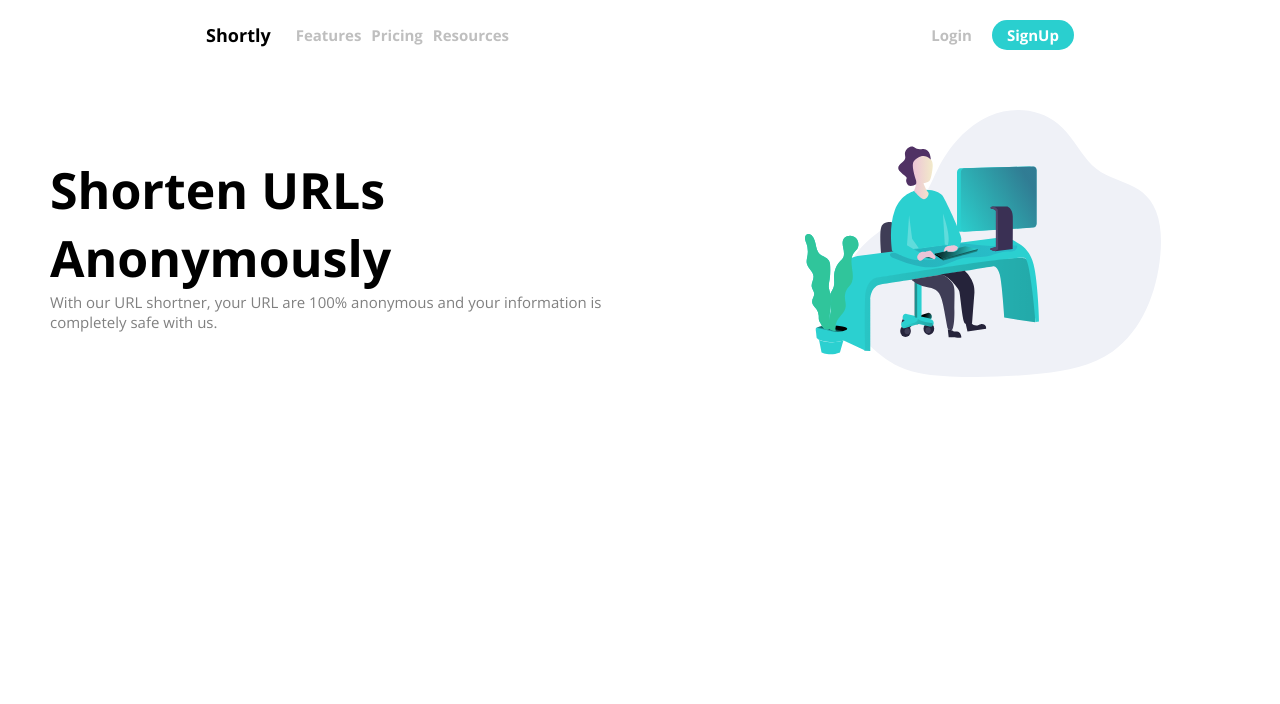
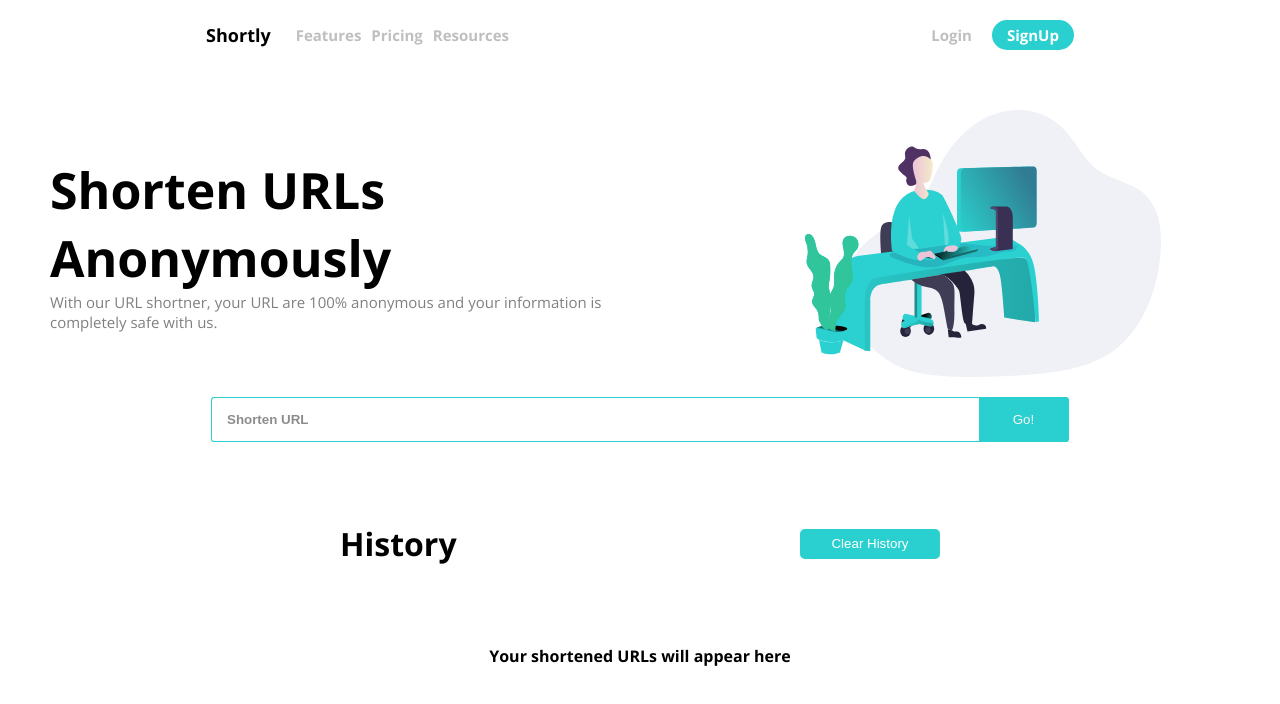
Before and after one commit to siddxharth/url-shortner, a React (Create React App) app: page / in a window 1280 px wide. Shown: the top 704 px of the page. Built offline with nearby package versions, Linux system fonts and the light colour scheme.

Commit message:
Update App.jsx

```diff
--- a/src/App.jsx
+++ b/src/App.jsx
@@ -8,7 +8,7 @@ function App() {
     <>
       <Nav />
       <Hero />
-      {/* <ShortenedLink /> */}
+      <ShortenedLink />
       <History />
     </>
   );
```
